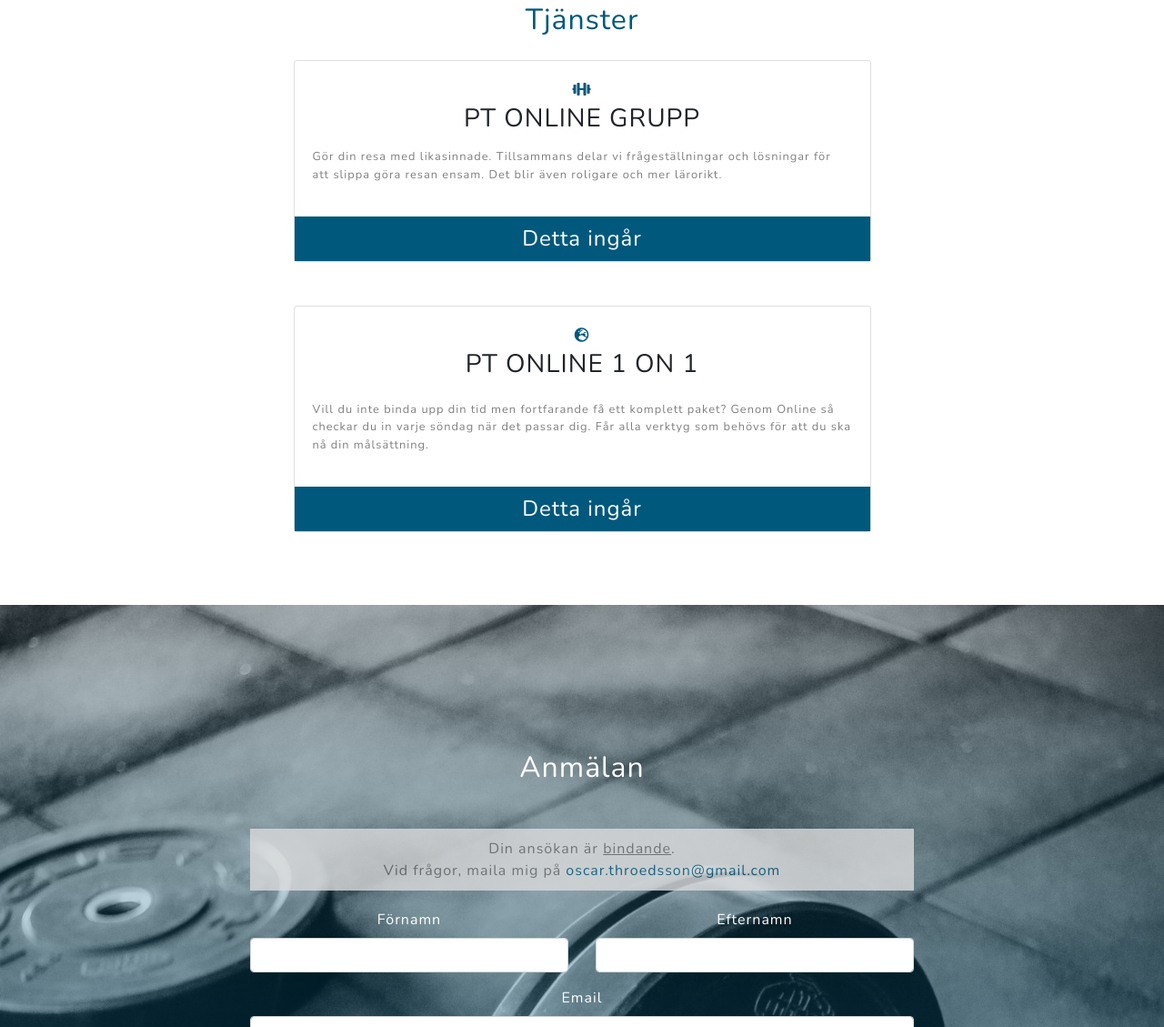
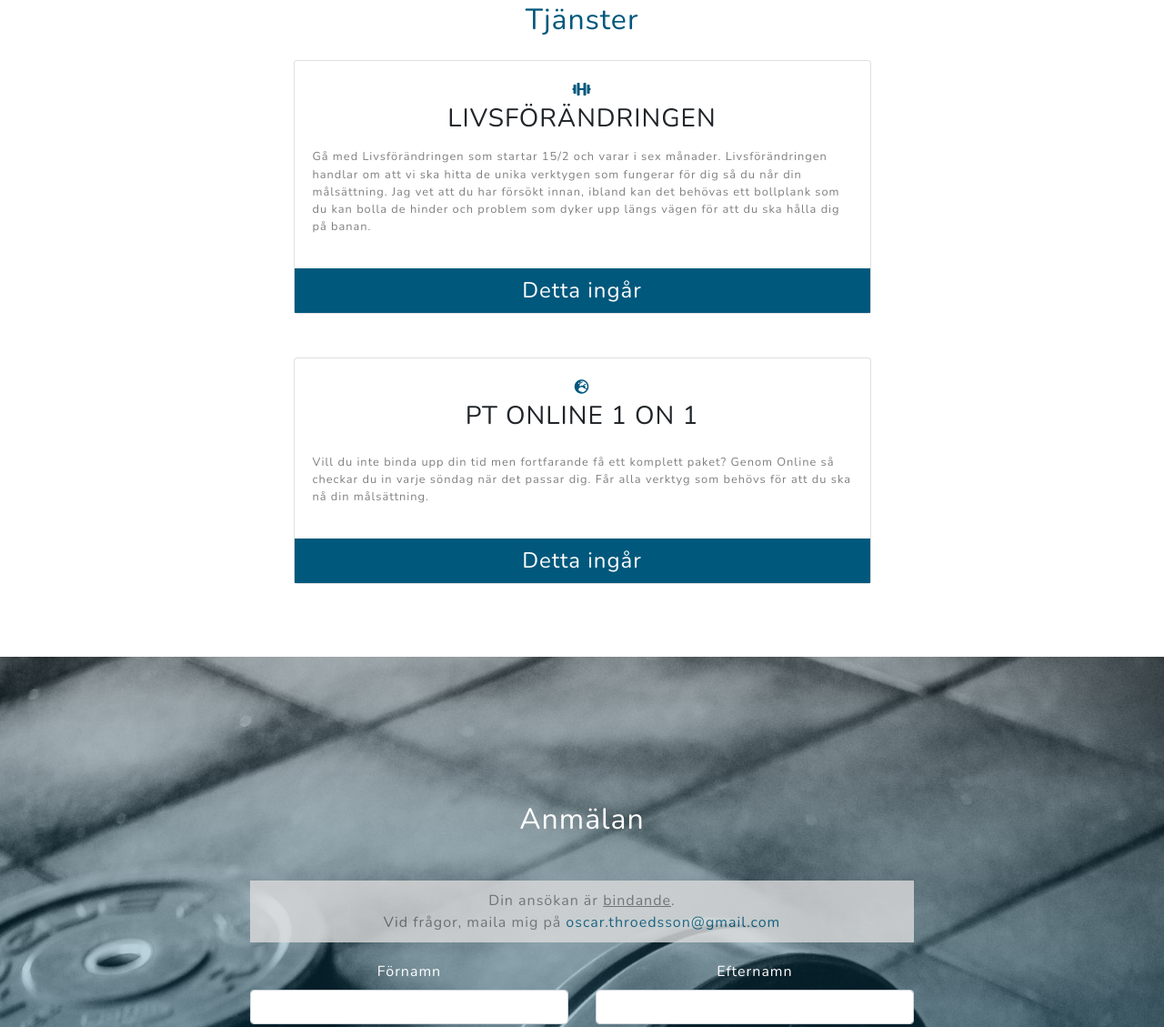
Before and after one commit to oscarthroedsson/oscarthroedsson.github.io, a Gatsby site: page / in a window 1280 px wide. Shown: the part 2091-3220 px from the top of the page at 91% size. Built offline with nearby package versions, Linux system fonts and the light colour scheme; Gatsby itself is replaced by a stand-in of ours.

Commit message:
Add new page

```diff
--- a/src/components/Contact/index.js
+++ b/src/components/Contact/index.js
@@ -3,7 +3,7 @@ import StepOne from "./StepOne";
 import StepTwo from "./StepTwo";
 import StepThree from "./StepThree";
 
-const Contact = () => {
+const Contact = ({ showPriceInfo }) => {
   const [step, setStep] = useState(1);
   const [errorMessage, setErrorMessage] = useState("");
   const [firstName, setFirstName] = useState("");
@@ -184,6 +184,18 @@ const Contact = () => {
           <div className="col-md-10 col-lg-8 mx-auto text-center">
             <h2 className="text-white mb-5">Anmälan</h2>
             <div className="info">
+              {showPriceInfo && (
+                <React.Fragment>
+                  <h4>Prisinformation*</h4>
+                  <p>Startavgift: 1200kr</p>
+
+                  <p>Månadspris: 3500kr</p>
+                  <p className="font-italic mb-3">
+                    *Alla priser är inklusive moms
+                  </p>
+                </React.Fragment>
+              )}
+
               <p className="text-black-50">
                 Din ansökan är <u>bindande</u>.
               </p>
--- a/src/components/Packages/index.js
+++ b/src/components/Packages/index.js
@@ -18,13 +18,16 @@ const Packages = () => {
               <div className="card-body">
                 <div className="text-center">
                   <i className="fas fa-dumbbell text-primary mb-2"></i>
-                  <h3 className="text-uppercase m-0">PT Online Grupp</h3>
+                  <h3 className="text-uppercase m-0">Livsförändringen</h3>
                 </div>
 
                 <p className="small text-black-50 mt-3">
-                  Gör din resa med likasinnade. Tillsammans delar vi
-                  frågeställningar och lösningar för att slippa göra resan
-                  ensam. Det blir även roligare och mer lärorikt.
+                  Gå med Livsförändringen som startar 15/2 och varar i sex
+                  månader. Livsförändringen handlar om att vi ska hitta de unika
+                  verktygen som fungerar för dig så du når din målsättning. Jag
+                  vet att du har försökt innan, ibland kan det behövas ett
+                  bollplank som du kan bolla de hinder och problem som dyker upp
+                  längs vägen för att du ska hålla dig på banan.
                 </p>
               </div>
 
@@ -42,90 +45,19 @@ const Packages = () => {
               >
                 <div className="card-body">
                   <ul className="check-list">
-                    <li>
-                      <span className="font-weight-bold">Analys</span>
-                      <p>
-                        Jag analyserar din ansökan och din situation samt ger en
-                        rekommendation var du ska börja för att göra
-                        investeringen långsiktig.
-                      </p>
-                    </li>
-
-                    <li>
-                      <span className="font-weight-bold"> Check-in</span>
-                      <p>
-                        Jag ser över dina anteckningar i appen onsdagar och
-                        söndagar. Därför är det viktigt att du fyller i appen,
-                        annars finns det inget att checka för mig.
-                      </p>
-                    </li>
-
-                    <li>
-                      <span className="font-weight-bold">
-                        1-3 Träningsprogram
-                      </span>
-                      <p>
-                        Du förses med ett program utifrån din målsättning.
-                        Baserat på din målsättning får du 1-3 program under sex
-                        månader. Du kan även välja att lägga till fler program
-                        eller justeringar än dessa tre eller med en större
-                        frekvens.
-                      </p>
-                    </li>
-                    <li>
-                      <span className="font-weight-bold">Kostprogram</span>
-                      <p>
-                        Anpassas efter allergier eller kosthållning. Ges med tre
-                        alternativ per måltid. Inga justeringar under perioden.
-                      </p>
-                    </li>
-                    <li>
-                      <span className="font-weight-bold">
-                        Kommunikation via app
-                      </span>
-                      <p>
-                        Du blir inbjuden att ladda ned en app. I appen finns
-                        ditt träningsprogram med instruktionsvideos. Efter varje
-                        pass kan du göra anteckningar och jag är kontaktbar via
-                        meddelandefunktionen i appen. Jag kollar meddelande på
-                        onsdagar och söndagar.
-                      </p>
-                    </li>
-                    <li>
-                      <span className="font-weight-bold">
-                        Facebook- och Messengergrupp
-                      </span>
-                      <p>
-                        I gruppen kan du ladda upp vidoes på din träning eller
-                        hur din resa går. Eftersom vi alla är likasinnade och
-                        utgår från en liknande startposition så kommer vi
-                        motivera och inspirera varandra. Vi alla startar
-                        samtidigt, du behöver verkligen inte har uppnått något
-                        för att vara en inspiratör eller motivatör. Detta är
-                        även en chans att få lite extra hjälp av mig men även
-                        andra deltagare under veckans gång.
-                      </p>
-                    </li>
+                    <li>Check-in via en app 2ggr/vecka</li>
+                    <li>Träningsprogram: 3-5 dagar/veck</li>
+                    <li>Genomförs på gym eller utomhusgym</li>
                   </ul>
                   <h4>Tillägg</h4>
-                  <p>
-                    Mina rekommendationer kommer att utgå från gruppens
-                    utgångsläge och inte sälja på en massa tillägg. Känner du
-                    att dessa tillägg kan passa dig så kan du absolut lägga till
-                    dem.
-                  </p>
                   <ul className="check-list">
-                    <li>
-                      Byte av träningsprogram (utöver det som ges):
-                      1000kr/program
-                    </li>
-                    <li>Nytt kostprogram: 1000kr/program. </li>
-                    <li>Justering kostprogram: 800kr/justering.</li>
+                    <li>Kostprogram</li>
+                    <li>Extra check-in</li>
                   </ul>
                   <h4>Prisinformation*</h4>
-                  <p>Startavgift: engångsavgift 1200kr</p>
-                  <p>Månadsavgift: + 500kr/månad</p>
-                  <p>Månadspris för gruppen: 3500kr</p>
+                  <p>Startavgift: 1200kr</p>
+
+                  <p>Månadspris: 3500kr</p>
                   <p className="font-italic">*Alla priser är inklusive moms</p>
                 </div>
               </div>
--- a/src/pages/index.js
+++ b/src/pages/index.js
@@ -12,7 +12,7 @@ const IndexPage = () => (
   <Layout>
     <Header />
 
-    <header className="masthead" id="page-top">
+    <header className="masthead" id="vision">
       <div className="container d-flex h-100 align-items-center">
         <div className="col-lg-10 mx-auto d-flex align-items-center flex-column text-center">
           <h2 className="mb-4">Min vision</h2>
```
Also changed, not shown: src/pages/livsforandringen.js (added, +14 -0 lines).
